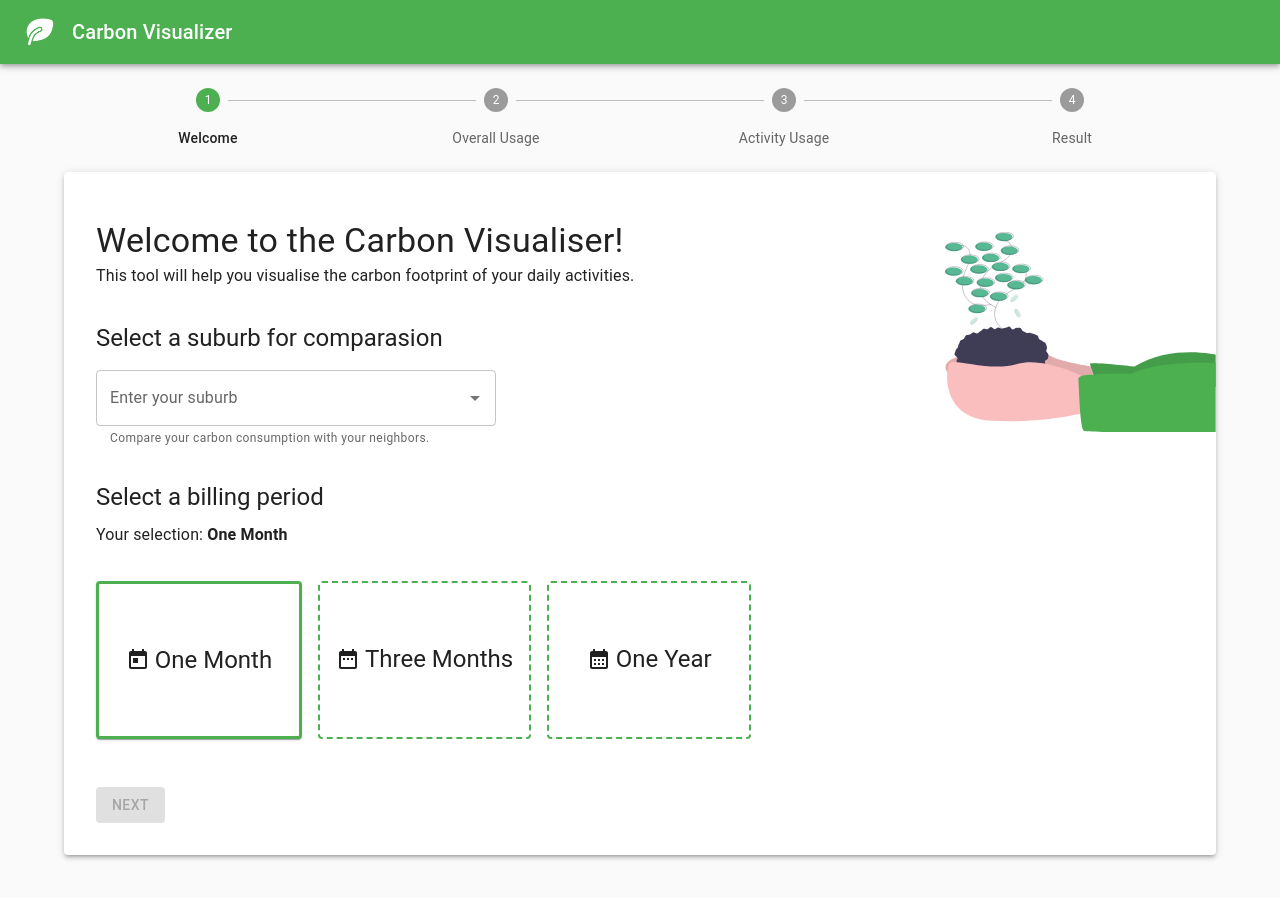
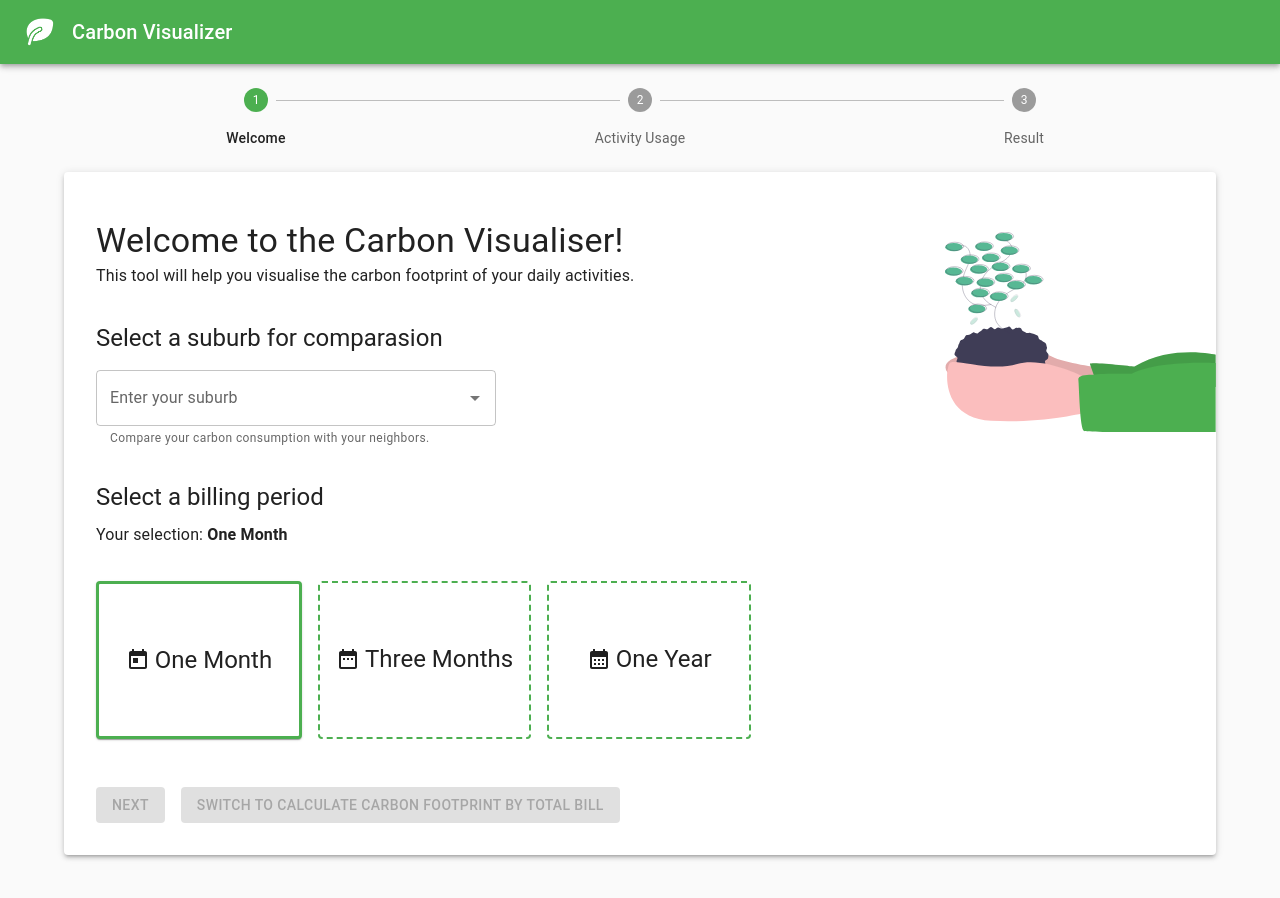
Before and after one commit to TonyJiashiChen/FIT5120-Onboarding-Project, a React (Create React App) app in the folder onboarding-frontend/: page / in a window 1280 px wide. Both pictures are taken after a click on the button "CALCULATE NOW". Shown: the top 898 px of the page. Built offline with nearby package versions, Linux system fonts and the light colour scheme; no server answers.

Commit message:
Add switch mode functionality

```diff
--- a/onboarding-frontend/src/components/Welcome.jsx
+++ b/onboarding-frontend/src/components/Welcome.jsx
@@ -34,6 +34,8 @@ const timeframes = [
 ];
 
 export function Welcome({
+  stepActivityMode,
+  setStepActivityMode,
   nextStep,
   timeframe,
   setTimeframe,
@@ -44,6 +46,10 @@ export function Welcome({
 }) {
   const theme = useTheme();
   const isScreenLargerThanMd = useMediaQuery(theme.breakpoints.up("md"));
+
+  const set_mode = () => {
+    setStepActivityMode(!stepActivityMode);
+  }
 
   const [options, setOptions] = useState([]);
 
@@ -210,6 +216,14 @@ export function Welcome({
       >
         Next
       </Button>
+      <Button
+        sx={{ marginTop: "3rem", marginLeft: "1rem" }}
+        disabled={!(suburb && timeframe)}
+        variant="contained"
+        onClick={set_mode}
+      >
+        Switch to Calculate carbon footprint by {stepActivityMode ? 'total bill':'activity'}
+      </Button>
     </>
   );
 }
--- a/onboarding-frontend/src/layout/Main.jsx
+++ b/onboarding-frontend/src/layout/Main.jsx
@@ -15,11 +15,23 @@ const steps = [
     component: <Welcome />,
   },
   {
-    title: "Overall Usage",
+    title: "Activity Usage",
     component: <OverallUsage />,
   },
   {
-    title: "Activity Usage",
+    title: "Result",
+    component: <Result />,
+  },
+];
+
+// steps for carbon footprint calculator
+const stepsActivityMode = [
+  {
+    title: "Welcome",
+    component: <Welcome />,
+  },
+  {
+    title: "Overall Usage",
     component: <ActivityUsage />,
   },
   {
@@ -29,6 +41,10 @@ const steps = [
 ];
 
 export function Main() {
+
+  //step activity mode
+  const [stepActivityMode, setStepActivityMode] = useState(true);
+
   // current active step
   const [activeStep, setActiveStep] = useState(0);
   // postcode info
@@ -79,16 +95,20 @@ export function Main() {
   const lastStep = () => {
     setActiveStep(activeStep - 1);
   };
+
+
   return (
     <>
       <Container maxWidth="lg" sx={{paddingBottom: '4rem'}}>
         <StepIndicator
-          steps={steps}
+          steps={stepActivityMode ? steps:stepsActivityMode}
           activeStep={activeStep}
           setActiveStep={setActiveStep}
         />
         <Paper elevation={3} sx={{ padding: "2rem", position: "relative" }}>
-          {React.cloneElement(steps[activeStep].component, {
+          {stepActivityMode ? React.cloneElement(stepsActivityMode[activeStep].component, {
+            stepActivityMode,
+            setStepActivityMode,
             activeStep,
             steps,
             nextStep,
@@ -118,6 +138,38 @@ export function Main() {
             cleanAndRedo,
             activityUsages,
             setActivityUsages,
+          }):React.cloneElement(steps[activeStep].component, {
+            stepActivityMode,
+            setStepActivityMode,
+            activeStep,
+            steps,
+            nextStep,
+            lastStep,
+            suburb,
+            setSuburb,
+            postcode,
+            setPostcode,
+            timeframe,
+            setTimeframe,
+            electricity,
+            setElectricity,
+            gas,
+            setGas,
+            car,
+            setCar,
+            result,
+            setResult,
+            averageElectricity,
+            setAverageElectricity,
+            averageGas,
+            setAverageGas,
+            averageEnergy,
+            setAverageEnergy,
+            averageResult,
+            setAverageResult,
+            cleanAndRedo,
+            activityUsages,
+            setActivityUsages
           })}
         </Paper>
       </Container>
```
